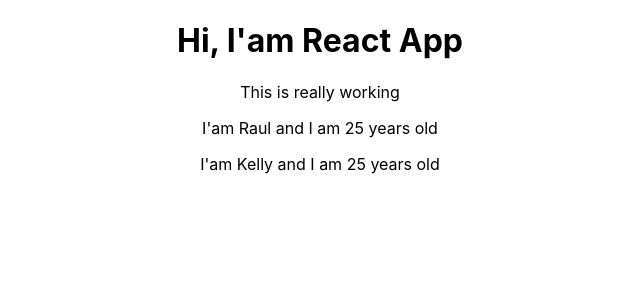
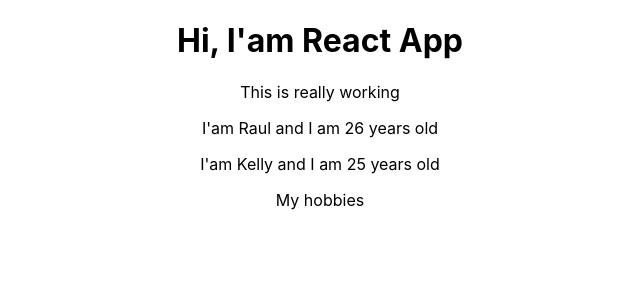
Before and after one commit to Larrygf02/reactFundamentals, a React (Create React App) app: page / in a window 1280 px wide. Shown: the top 300 px of the page, without its empty margins (320-960 px from the left). Built offline with nearby package versions, Linux system fonts and the light colour scheme.

Commit message:
State introduction

```diff
--- a/src/App.js
+++ b/src/App.js
@@ -3,6 +3,12 @@
 import Person from './Person/Person';
 
 class App extends Component {
+  state = {
+    persons: [
+      {name: 'Raul', age: 26},
+      {name: 'Kelly', age: 25}
+    ]
+  }
   render() {
     return (
       <div className="App">
@@ -10,8 +16,8 @@
           Hi, I'am React App
         </h1>
         <p>This is really working</p>
-        <Person name="Raul" years="25"></Person>
-        <Person name="Kelly" years="25"></Person>
+        <Person name={this.state.persons[0].name} years={this.state.persons[0].age}></Person>
+        <Person name={this.state.persons[1].name} years={this.state.persons[1].age}>My hobbies</Person>
       </div>
       );
       //return React.createElement('div', {className: 'App'}, React.createElement('h1', null, 'Hi, I am react app'))
--- a/src/Person/Person.js
+++ b/src/Person/Person.js
@@ -1,7 +1,13 @@
 import React from 'react'
 
 const Person = (props) => {
-    return <p>I'am {props.name} and I am {props.years} years old</p>
+    console.log(props)
+    return (
+        <div>
+            <p>I'am {props.name} and I am {props.years} years old</p>
+            <span>{props.children}</span>
+        </div>
+    )
 }
 
 export default Person;
```
